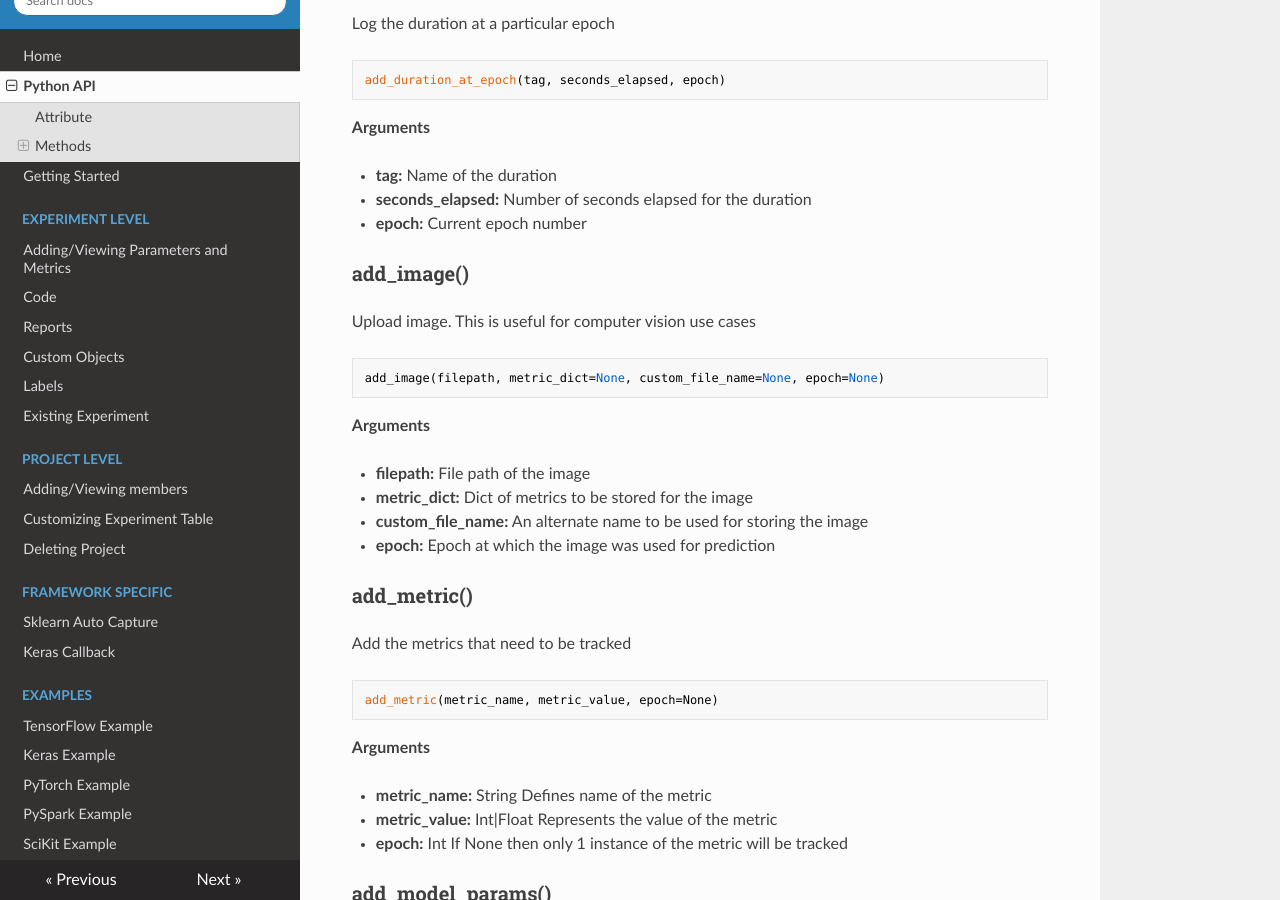
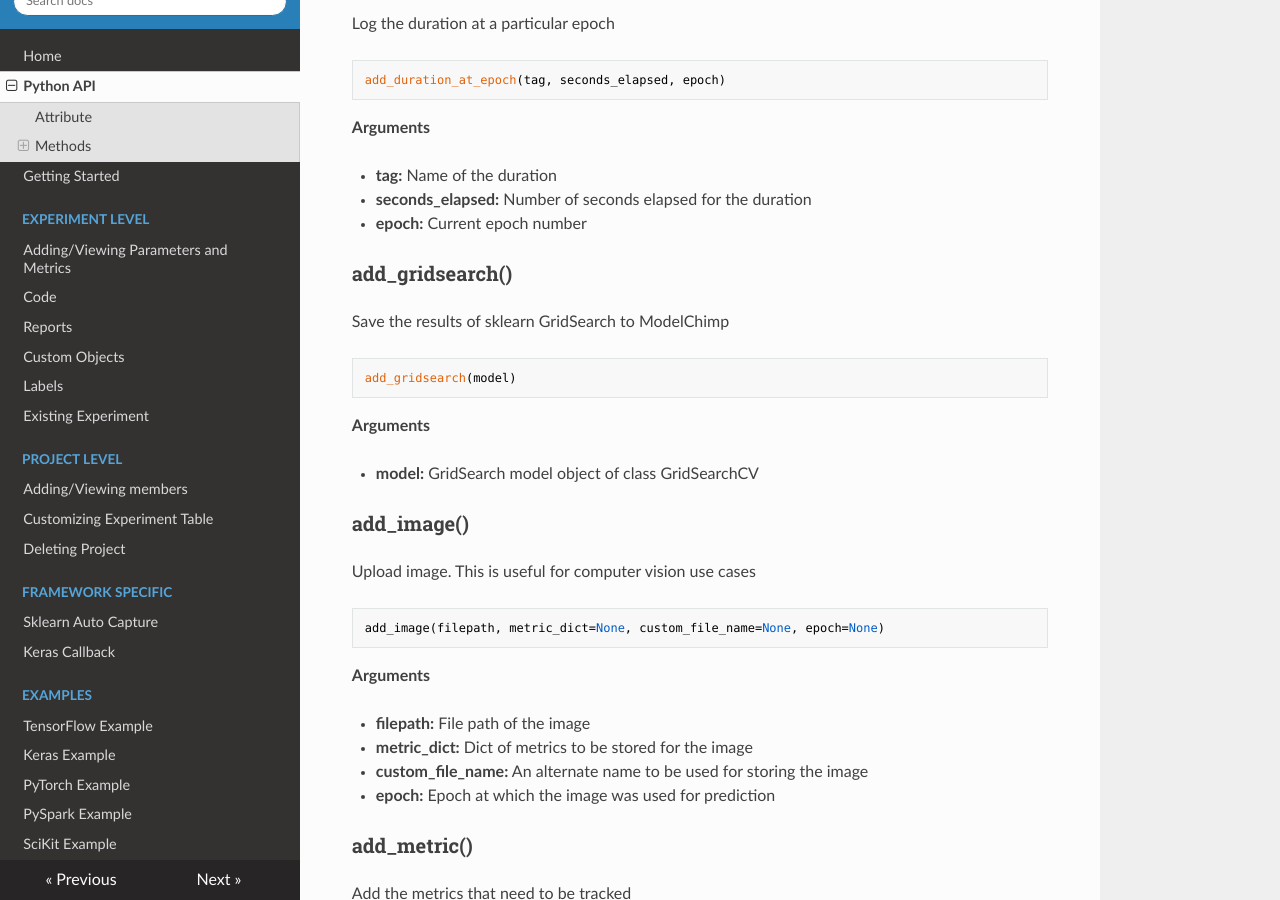
Before and after one commit to ModelChimp/modelchimp-docs, an MkDocs documentation site: the page built from docs/track.md, in a window 1280 px wide and 900 px high, scrolled down 1296 px. Built offline with MkDocs 1.6.1, drawn with Linux system fonts in a browser that asks for light colours; nearby versions of some CDN libraries; old or Windows-style settings are respelled for this version of MkDocs.

Commit message:
add the grid_search method

```diff
--- a/docs/track.md
+++ b/docs/track.md
@@ -53,6 +53,15 @@ Log the duration at a particular epoch
 * **tag:** Name of the duration
 * **seconds_elapsed:** Number of seconds elapsed for the duration
 * **epoch:** Current epoch number
+
+### add_gridsearch()
+Save the results of sklearn GridSearch to ModelChimp
+
+    add_gridsearch(model)
+
+<b>Arguments</b>
+
+* **model:** GridSearch model object of class GridSearchCV
 
 
 ### add_image()
```
